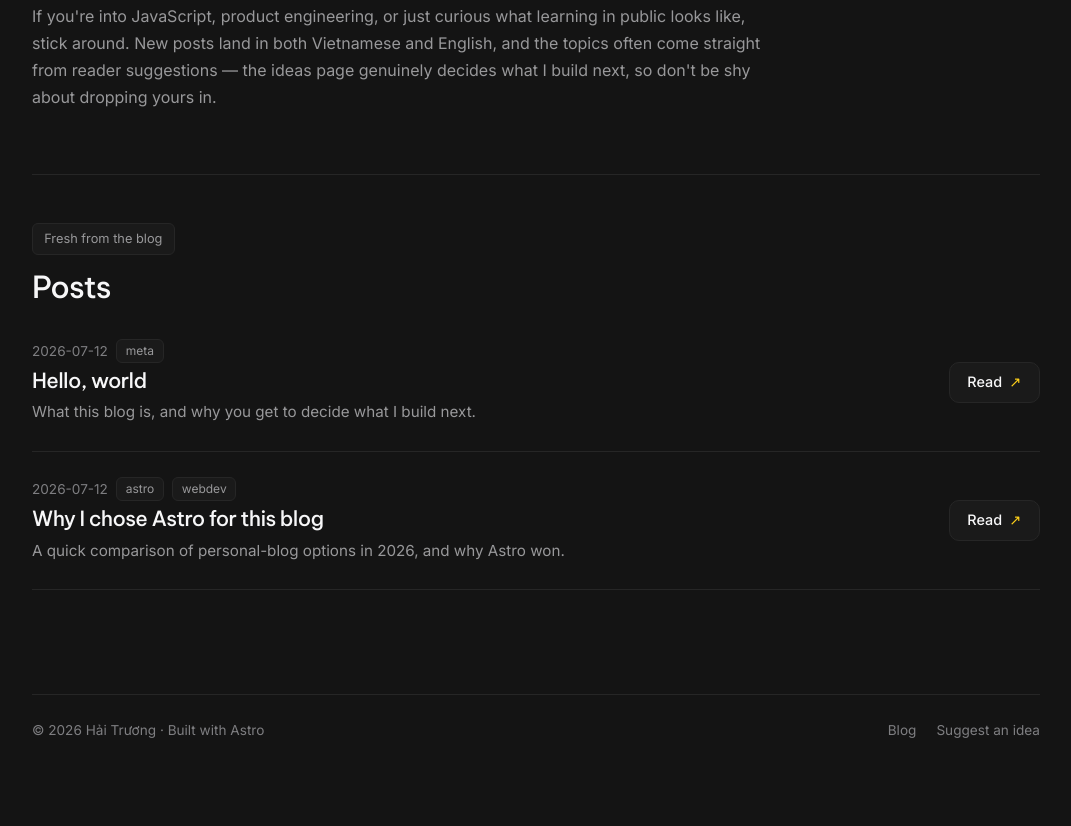
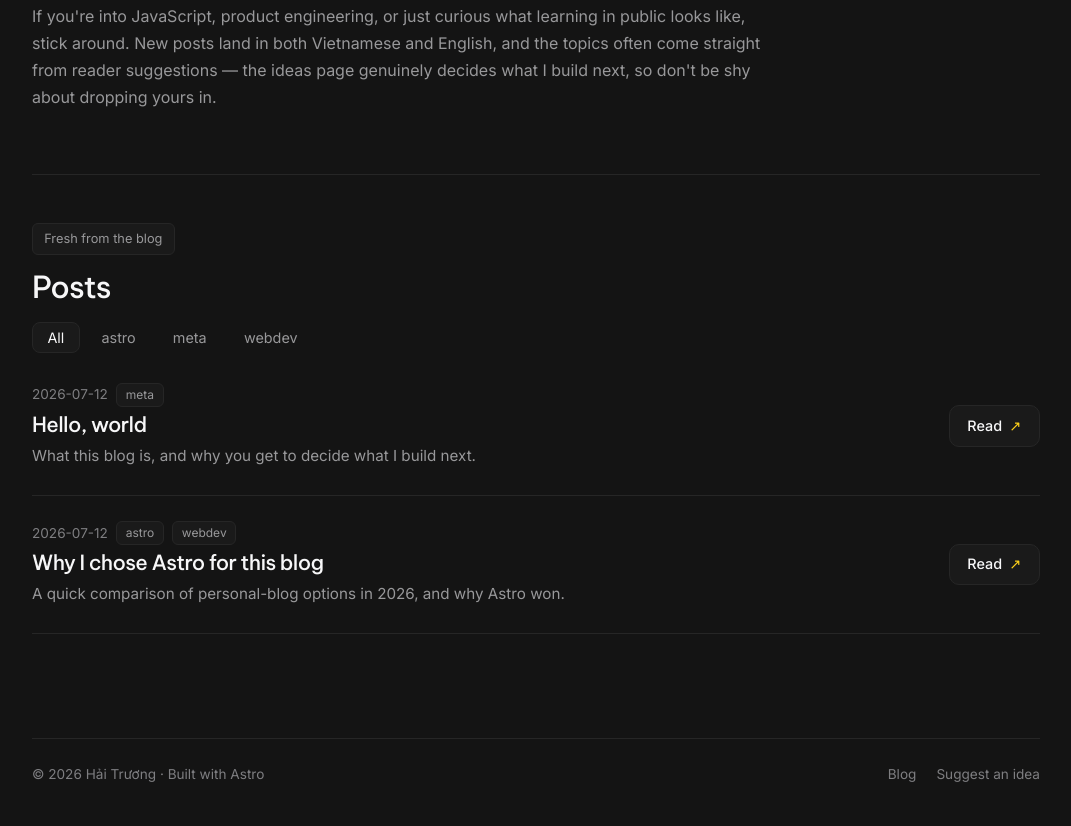
Before and after one commit to haitruong-tech/haitruong-tech.github.io, an Astro site: page / in a window 1280 px wide. Shown: the part 1405-2231 px from the top of the page, without its empty margins (104-1175 px from the left). Before the commit the page ends 2187 px from the top, so only its background shows below. Built offline with nearby package versions, Linux system fonts and the light colour scheme; Astro itself is replaced by a stand-in of ours.

Commit message:
feat: tag filter tabs on homepage

```diff
--- a/src/components/Home.astro
+++ b/src/components/Home.astro
@@ -8,6 +8,7 @@ const t = useTranslations(lang);
 
 const posts = await getPosts(lang);
 const langCount = Object.keys(languages).length;
+const allTags = [...new Set(posts.flatMap((p) => p.data.tags))].sort();
 
 // Language-neutral proper nouns — not dictionary material.
 const STACK = ['Nuxt', 'Vue', 'React', 'Node', 'Express', 'NestJS'];
@@ -77,10 +78,24 @@ const PROJECTS = [
   <section class="posts-section">
     <span class="badge">{t('home.posts.badge')}</span>
     <h2>{t('home.posts')}</h2>
+    {
+      allTags.length > 0 && (
+        <div class="tag-tabs">
+          <button class="tab active" data-tag="">
+            {t('home.tags.all')}
+          </button>
+          {allTags.map((tag) => (
+            <button class="tab" data-tag={tag}>
+              {tag}
+            </button>
+          ))}
+        </div>
+      )
+    }
     <ul class="posts">
       {
         posts.map((post) => (
-          <li>
+          <li data-tags={post.data.tags.join(' ')}>
             <div class="post-main">
               <p class="meta">
                 <time datetime={post.data.pubDate.toISOString().slice(0, 10)}>
@@ -172,6 +187,28 @@ const PROJECTS = [
     font-size: 1.9rem;
     margin: 0.9rem 0 0.5rem;
   }
+  .tag-tabs {
+    display: flex;
+    flex-wrap: wrap;
+    gap: 0.4rem;
+    margin: 1rem 0 0.25rem;
+  }
+  .tab {
+    background: none;
+    border: 1px solid transparent;
+    border-radius: 8px;
+    padding: 0.4rem 0.9rem;
+    color: var(--muted);
+    font-family: inherit;
+    font-size: 0.9rem;
+    cursor: pointer;
+  }
+  .tab:hover { color: var(--text); }
+  .tab.active {
+    background: var(--panel);
+    border-color: var(--border);
+    color: var(--text);
+  }
   .posts { list-style: none; padding: 0; margin: 0; }
   .posts li {
     display: flex;
@@ -202,3 +239,19 @@ const PROJECTS = [
     .projects { grid-template-columns: 1fr; }
   }
 </style>
+
+<script>
+  // Tag filter — the only handwritten client-side JS on the site.
+  const tabs = document.querySelectorAll<HTMLButtonElement>('.tag-tabs .tab');
+  const items = document.querySelectorAll<HTMLLIElement>('.posts > li');
+  tabs.forEach((tab) => {
+    tab.addEventListener('click', () => {
+      tabs.forEach((other) => other.classList.toggle('active', other === tab));
+      const tag = tab.dataset.tag ?? '';
+      items.forEach((li) => {
+        const tags = (li.dataset.tags ?? '').split(' ');
+        li.hidden = tag !== '' && !tags.includes(tag);
+      });
+    });
+  });
+</script>
--- a/src/i18n/ui.ts
+++ b/src/i18n/ui.ts
@@ -23,6 +23,7 @@ const en = {
   'home.ideas.after': '.',
   'home.posts': 'Posts',
   'home.posts.badge': 'Fresh from the blog',
+  'home.tags.all': 'All',
   'home.stats.languages': 'Languages',
   'home.stats.ideas': 'Ideas welcome',
   'post.read': 'Read',
@@ -65,6 +66,7 @@ const vi: Record<keyof typeof en, string> = {
   'home.ideas.after': '.',
   'home.posts': 'Bài viết',
   'home.posts.badge': 'Mới trên blog',
+  'home.tags.all': 'Tất cả',
   'home.stats.languages': 'Ngôn ngữ',
   'home.stats.ideas': 'Ý tưởng chờ bạn',
   'post.read': 'Đọc',
```
